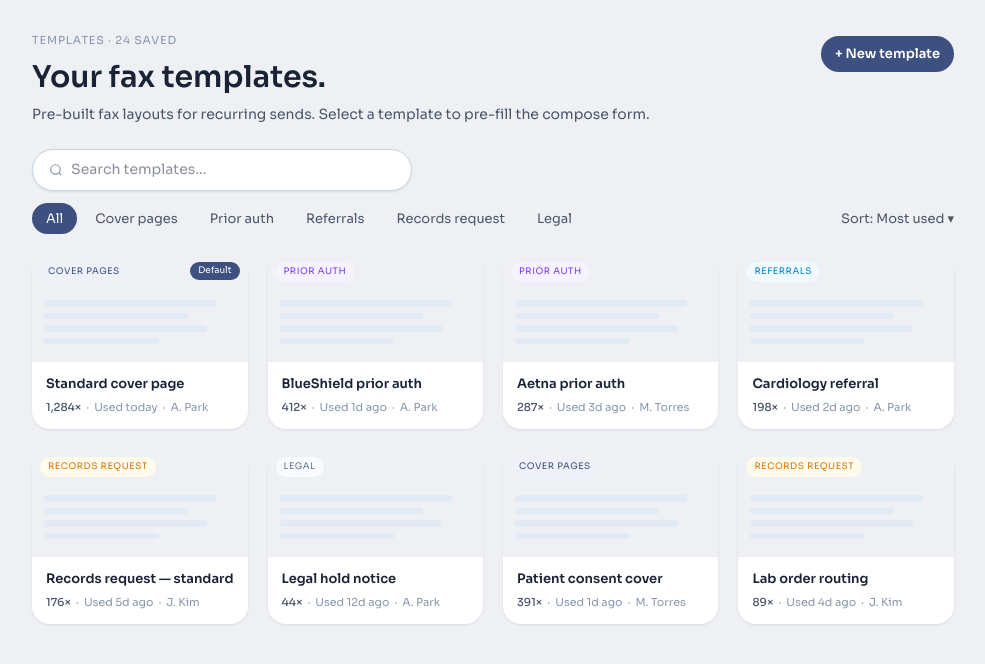
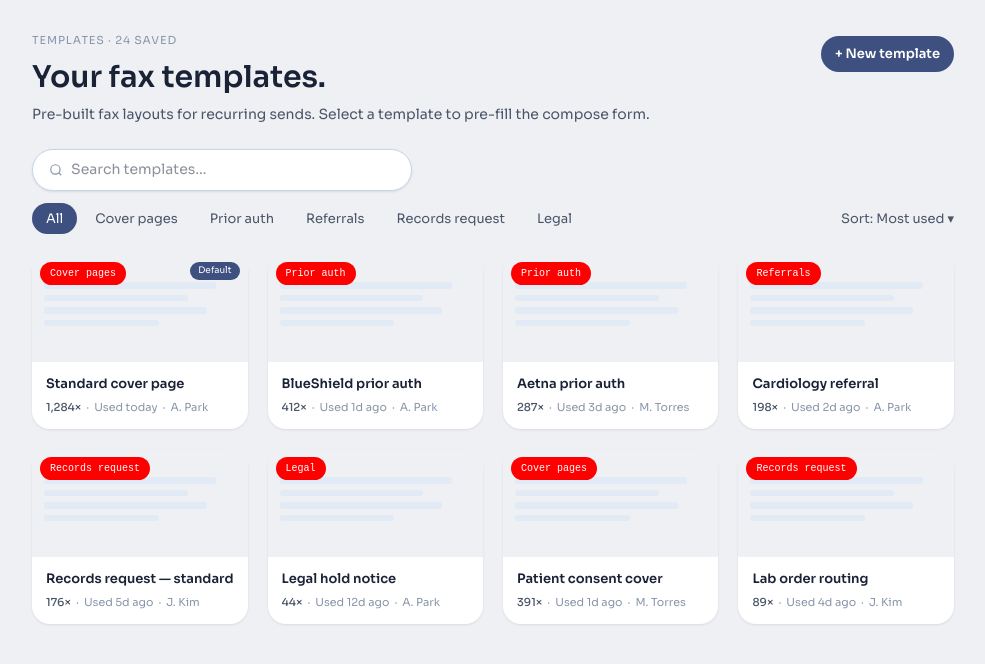
Before and after one commit to kschulze3142/design-prototype, a Next.js app: page /templates in a window 1280 px wide. Shown: the top 664 px of the page, without its empty margins (147-1132 px from the left). Built offline with nearby package versions, Linux system fonts and the light colour scheme.

Commit message:
debug: templates — hardcoded red pill to diagnose visibility issue

```diff
--- a/app/templates/page.tsx
+++ b/app/templates/page.tsx
@@ -190,28 +190,26 @@ export default function TemplatesPage() {
               {/* PREVIEW AREA */}
               <div style={{
                 height: '108px',
+                width: '100%',
                 background: 'var(--color-bg)',
                 position: 'relative',
                 overflow: 'hidden',
-                display: 'flex',
-                flexDirection: 'column',
-                justifyContent: 'center',
-                gap: '7px',
+                display: 'block',
               }}>
                 {/* Category pill */}
                 <span style={{
                   position: 'absolute',
                   top: '8px',
                   left: '8px',
-                  zIndex: 2,
-                  fontFamily: 'var(--font-mono)',
-                  fontSize: '9px',
-                  textTransform: 'uppercase',
-                  letterSpacing: '0.06em',
-                  padding: '3px 8px',
-                  borderRadius: 'var(--radius-pill)',
-                  color: catStyle.color,
-                  background: catStyle.bg,
+                  zIndex: 10,
+                  fontFamily: 'monospace',
+                  fontSize: '10px',
+                  padding: '4px 10px',
+                  borderRadius: '999px',
+                  backgroundColor: 'red',
+                  color: 'white',
+                  display: 'block',
+                  pointerEvents: 'none',
                 }}>
                   {template.category}
                 </span>
```
